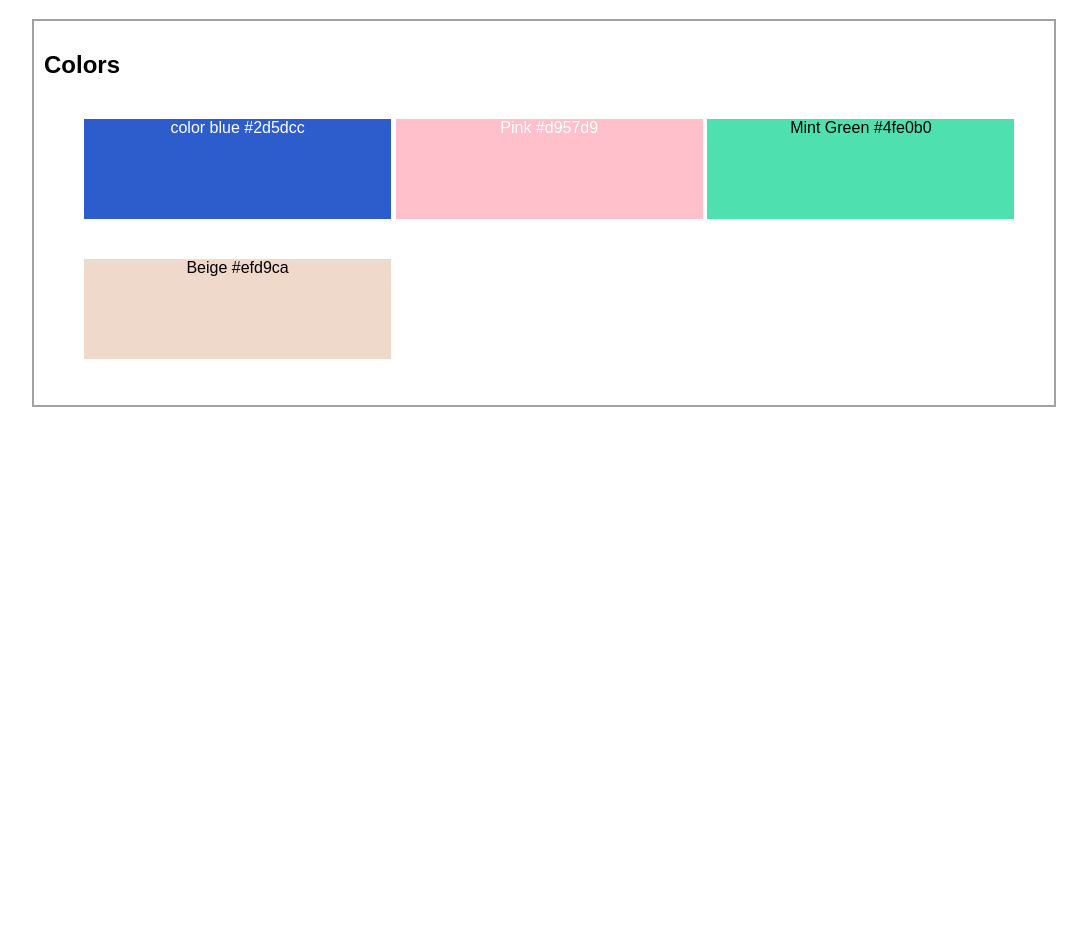
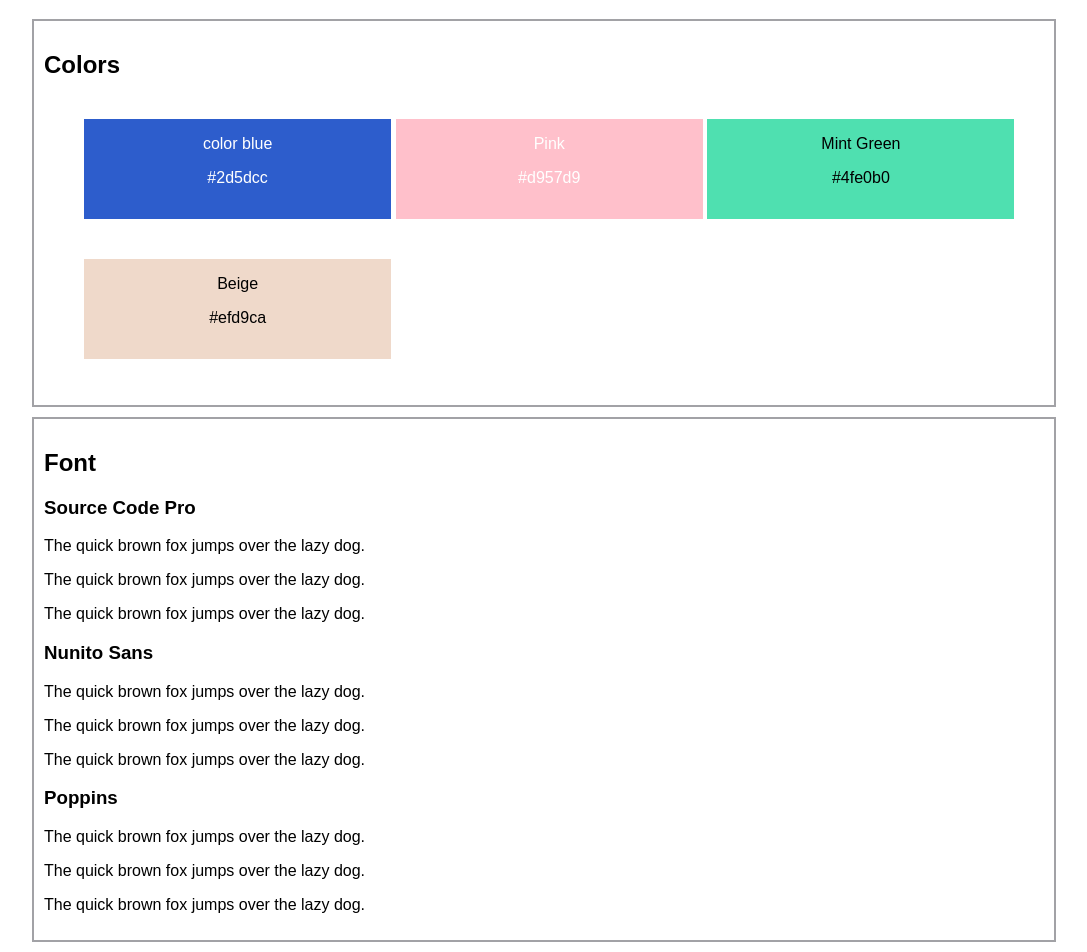
Before and after one commit to Baloshi69/starting, a plain HTML site: page index.html in a window 1280 px wide. Shown: the part 61-1013 px from the top of the page, without its empty margins (96-1183 px from the left). Before the commit the page ends 800 px from the top, so only its background shows below. Drawn offline with Linux system fonts and the light colour scheme.

Commit message:
Added Font

```diff
--- a/index.html
+++ b/index.html
@@ -12,11 +12,38 @@
         <section class="container">
             <h2>Colors</h2>
             <ul>
-                <li class="color-panel cool-blue">color blue #2d5dcc</li>
-                <li class="color-panel cool-pink">Pink #d957d9</li>
-                <li class="color-panel mint-green">Mint Green #4fe0b0</li>
-                <li class="color-panel beige">Beige #efd9ca</li>
+                <li class="color-panel cool-blue"><p>color blue</p> <p>#2d5dcc</p></li>
+                <li class="color-panel cool-pink"><p>Pink</p> <p>#d957d9</p></li>
+                <li class="color-panel mint-green"><p>Mint Green</p> <p>#4fe0b0</p></li>
+                <li class="color-panel beige"><p>Beige</p> <p>#efd9ca</p></li>
             </ul>
+        </section>
+
+        <section class="container">
+            <h2>Font</h2>
+
+            <div class="font-panel">
+                <h3>Source Code Pro</h3>
+                <p>The quick brown fox jumps over the lazy dog.</p>
+                <p>The quick brown fox jumps over the lazy dog.</p>
+                <p>The quick brown fox jumps over the lazy dog.</p>
+            </div>
+
+            <div class="font-panel">
+                <h3>Nunito Sans</h3>
+                <p>The quick brown fox jumps over the lazy dog.</p>
+                <p>The quick brown fox jumps over the lazy dog.</p>
+                <p>The quick brown fox jumps over the lazy dog.</p>
+            </div>
+
+            <div class="font-panel">
+                <h3>Poppins</h3>
+                <p>The quick brown fox jumps over the lazy dog.</p>
+                <p>The quick brown fox jumps over the lazy dog.</p>
+                <p>The quick brown fox jumps over the lazy dog.</p>
+            </div>
+
+
         </section>
 
     </body>
```
